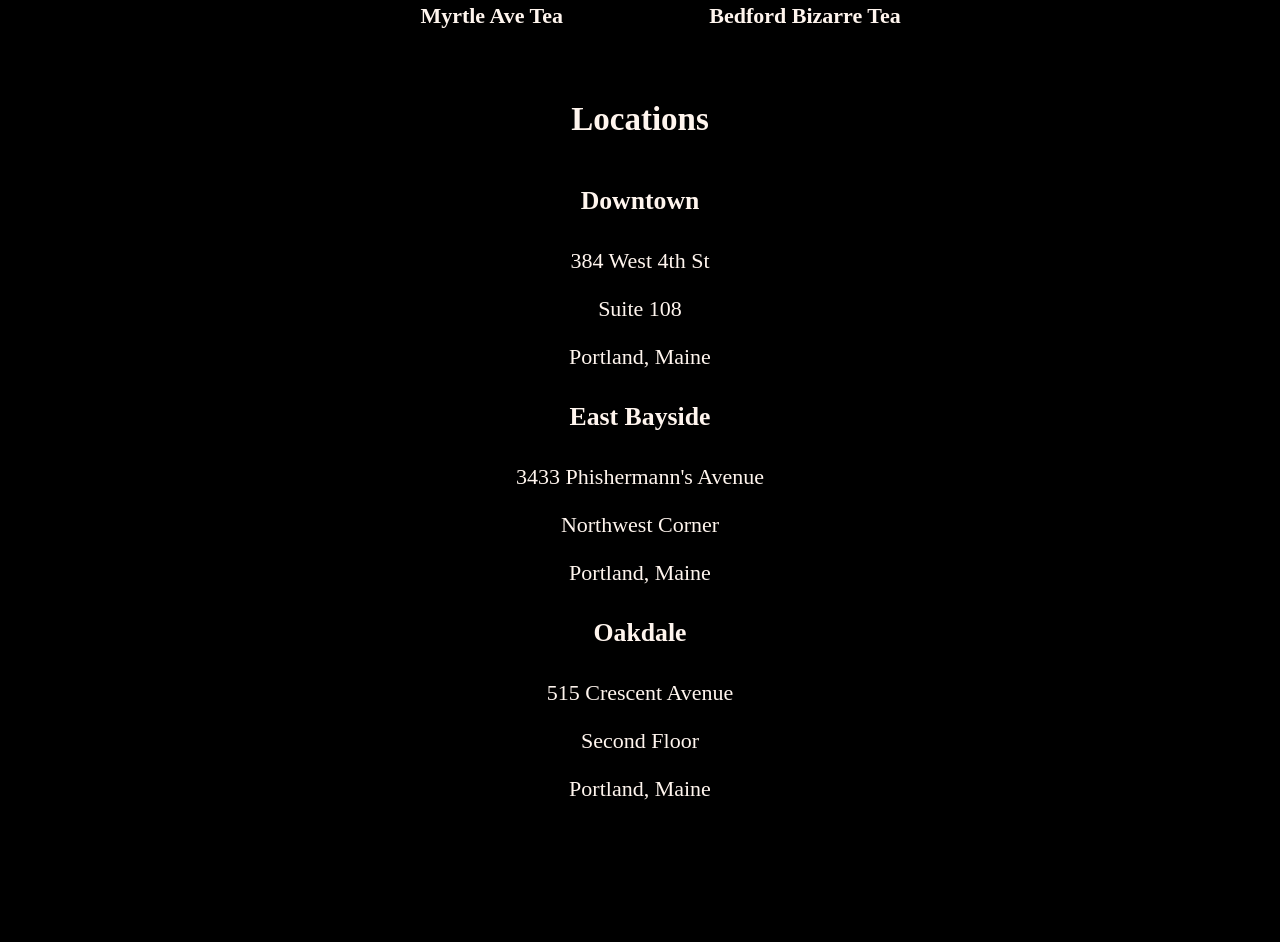
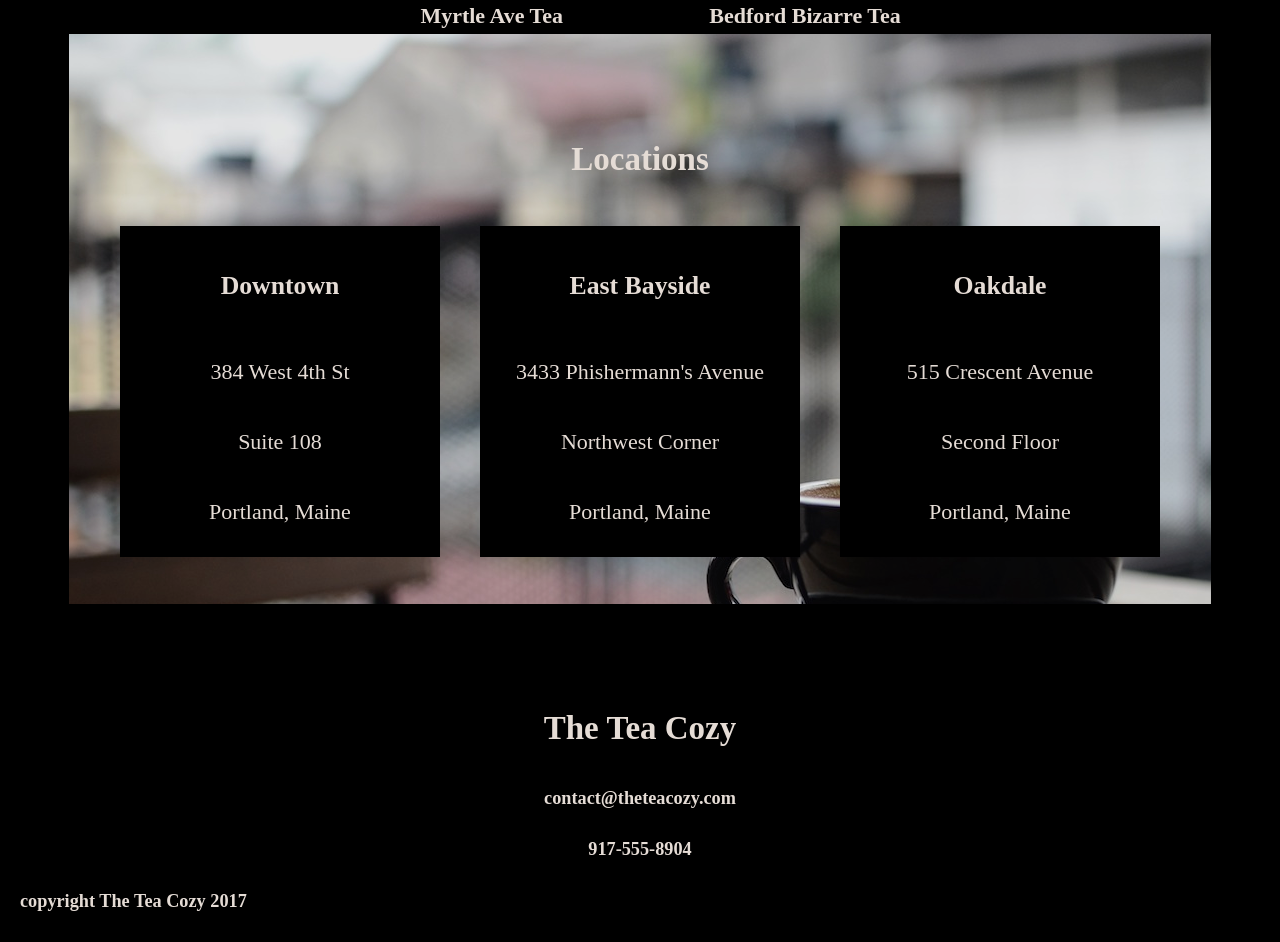
Before and after one commit to cmhatchell/tea_cozy, a plain HTML site: page index.html in a window 1280 px wide. Shown: the part 1545-2487 px from the top of the page. Before the commit the page ends 2438 px from the top, so only its background shows below. Drawn offline with Linux system fonts and the light colour scheme.

Commit message:
structure of page complete

```diff
--- a/index.html
+++ b/index.html
@@ -56,7 +56,7 @@
       <!-- locations -->
       <div id="locations">
         <h2>Locations</h2>
-        <div class="container-locations">
+        <div class="container locations">
           <div class="location">
             <h3>Downtown</h3>
             <p>384 West 4th St</p>
@@ -78,5 +78,15 @@
         </div>
       </div>
     </div>
+    <!-- contacts -->
+    <div id="contact">
+      <h2>The Tea Cozy</h2>
+      <h5>contact@theteacozy.com</h5>
+      <h5>917-555-8904</h5>
+      <!-- footer  -->
+      <footer>
+        <h5>copyright The Tea Cozy 2017</h5>
+      </footer>
+    </div>
   </body>
 </html>
--- a/resources/style.css
+++ b/resources/style.css
@@ -7,6 +7,7 @@
   text-align: center;
   font-size: 22px;
   margin: 0;
+  opacity: 0.9;
 }
 
 .container {
@@ -32,6 +33,23 @@ h2 {
   font-weight: bold;
 }
 
+h3  {
+  display: block;
+  font-size: 1.17em;
+  margin-block-start: 1em;
+  margin-block-end: 1em;
+  margin-inline-start: 0px;
+  margin-inline-end: 0px;
+  font-weight: bold;
+}
+
+p {
+  display: block;
+  margin-block-start: 1em;
+  margin-block-end: 1em;
+  margin-inline-start: 0px;
+  margin-inline-end: 0px;
+}
 /* header */
 
 header {
@@ -94,7 +112,7 @@ div {
 }
 
 #store{
-  height: 700px;
+  height: : 700px;
   width: 1000px;
   margin: auto;
   padding-top: 70px;
@@ -110,3 +128,39 @@ div {
   font-weight: bold;
   text-align: center;
 }
+#locations {
+  background-image: url(images/locations-background.jpg);
+  height: 500px;
+  padding-top: 70px;
+}
+
+.location {
+  opacity: 1.0;
+  display: flex;
+  flex-direction: column;
+  justify-content: center;
+  margin: 5px 20px;
+  background-color: black;
+  padding: 10px;
+  flex-basis: 300px;
+}
+
+#locations .container{
+  width: 1100px;
+  margin: auto;
+}
+
+.container.locations {
+  padding-top: 5px;
+}
+
+.contact {
+  height: 200px;
+}
+
+/* foooter */
+
+footer {
+text-align: left;
+margin-left: 20px;
+}
```
